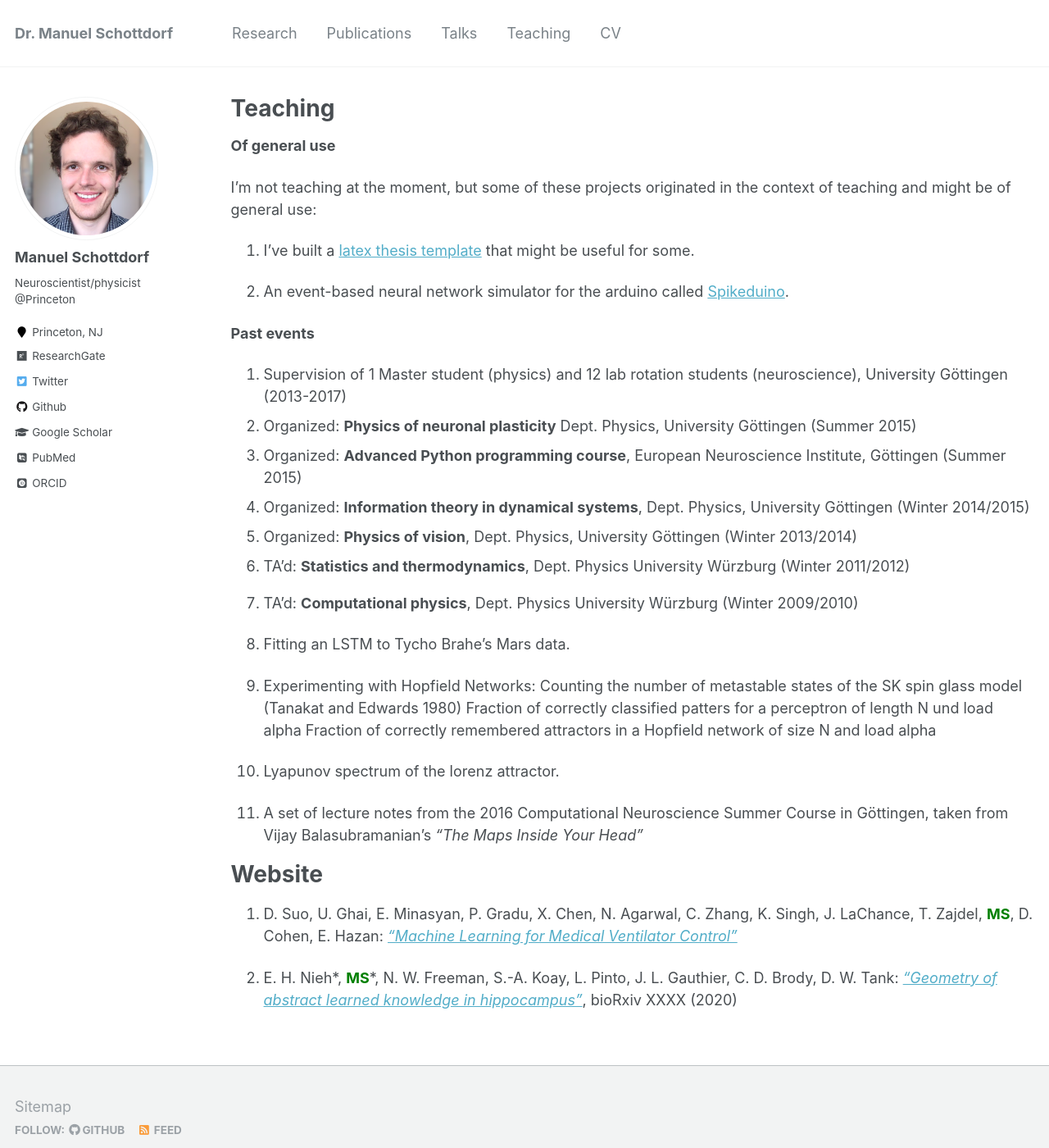
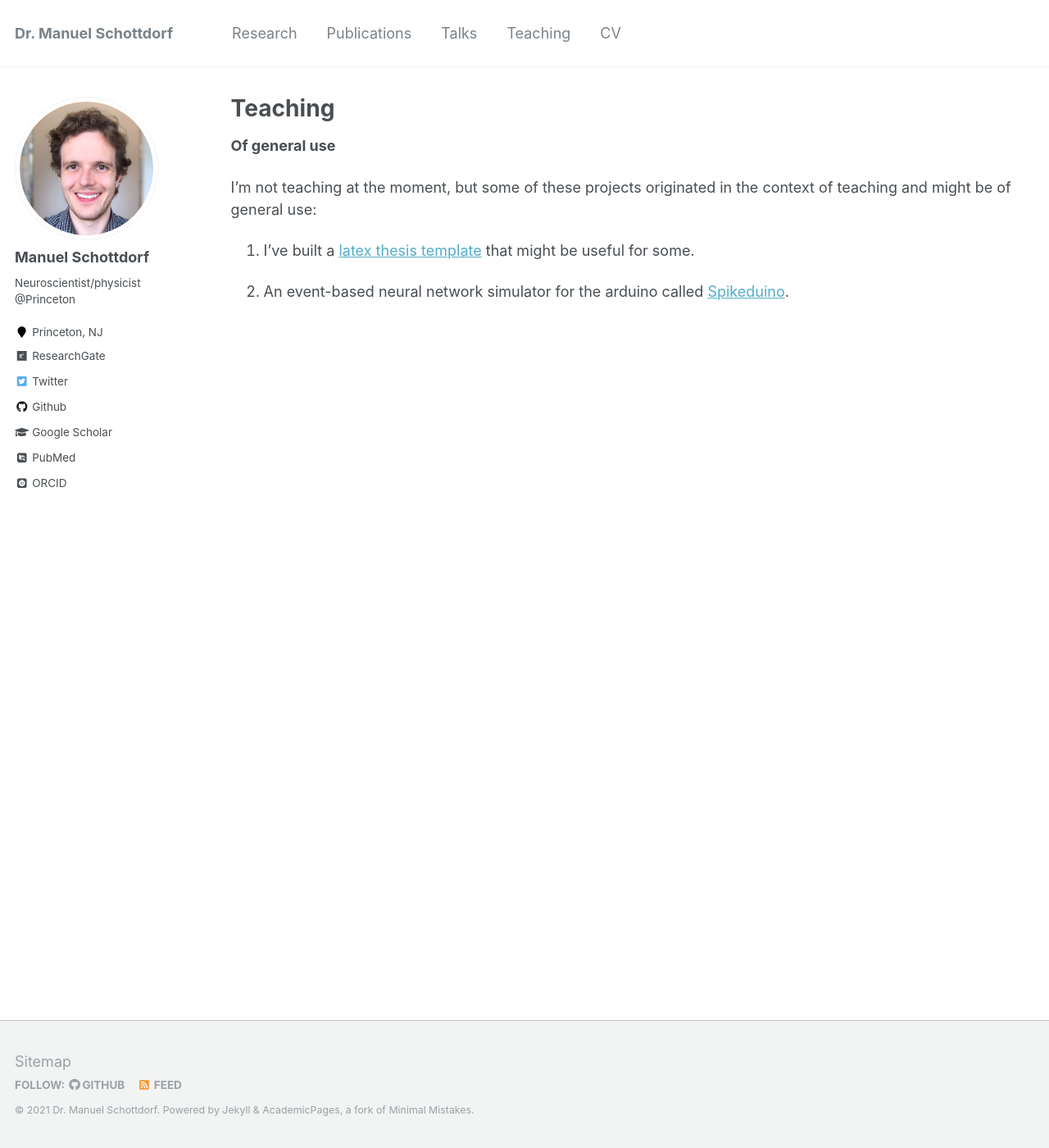
Before and after one commit to mschottdorf/mschottdorf.github.io, a Jekyll site: the page built from _pages/teaching.md, in a window 1280 px wide and 1400 px high. Shown: the whole window at 82% size. Built offline with Jekyll 4.4.1, drawn with Linux system fonts in a browser that asks for light colours; some web fonts are replaced.

```diff
--- a/_pages/teaching.md
+++ b/_pages/teaching.md
@@ -12,32 +12,3 @@
 1. I've built a [latex thesis template](https://github.com/mschottdorf/Thesis-template) that might be useful for some.
 
 2. An event-based neural network simulator for the arduino called [Spikeduino](https://github.com/mschottdorf/Spikeduino).
-
-
-**Past events**
-
-1. Supervision of 1 Master student (physics) and 12 lab rotation students (neuroscience), University Göttingen (2013-2017)
-2. Organized: **Physics of neuronal plasticity** Dept. Physics, University Göttingen (Summer 2015)
-3. Organized: **Advanced Python programming course**, European Neuroscience Institute, Göttingen (Summer 2015)
-4. Organized: **Information theory in dynamical systems**, Dept. Physics, University Göttingen (Winter 2014/2015)
-5. Organized: **Physics of vision**, Dept. Physics, University Göttingen (Winter 2013/2014)
-6. TA'd: **Statistics and thermodynamics**, Dept. Physics University Würzburg (Winter 2011/2012)
-7. TA'd: **Computational physics**, Dept. Physics University Würzburg (Winter 2009/2010)
-
-
-2. Fitting an LSTM to Tycho Brahe's Mars data.
-
-3. Experimenting with Hopfield Networks:
-    Counting the number of metastable states of the SK spin glass model (Tanakat and Edwards 1980)
-    Fraction of correctly classified patters for a perceptron of length N und load alpha
-    Fraction of correctly remembered attractors in a Hopfield network of size N and load alpha
-
-4. Lyapunov spectrum of the lorenz attractor.
-
-4. A set of lecture notes from the 2016 Computational Neuroscience Summer Course in Göttingen, taken from Vijay Balasubramanian's *"The Maps Inside Your Head"*
-
-# Website
-
-2. D. Suo, U. Ghai, E. Minasyan, P. Gradu, X. Chen, N. Agarwal, C. Zhang, K. Singh, J. LaChance, T. Zajdel, <span style="color:green">**MS**</span>, D. Cohen, E. Hazan: [*"Machine Learning for Medical Ventilator Control"*](xx)
-
-3. E. H. Nieh\*, <span style="color:green">**MS**</span>\*, N. W. Freeman, S.-A. Koay, L. Pinto, J. L. Gauthier, C. D. Brody, D. W. Tank: [*"Geometry of abstract learned knowledge in hippocampus"*](link), bioRxiv XXXX (2020)
```
Also changed, not shown: _pages/publications.md (+3 -0 lines).
